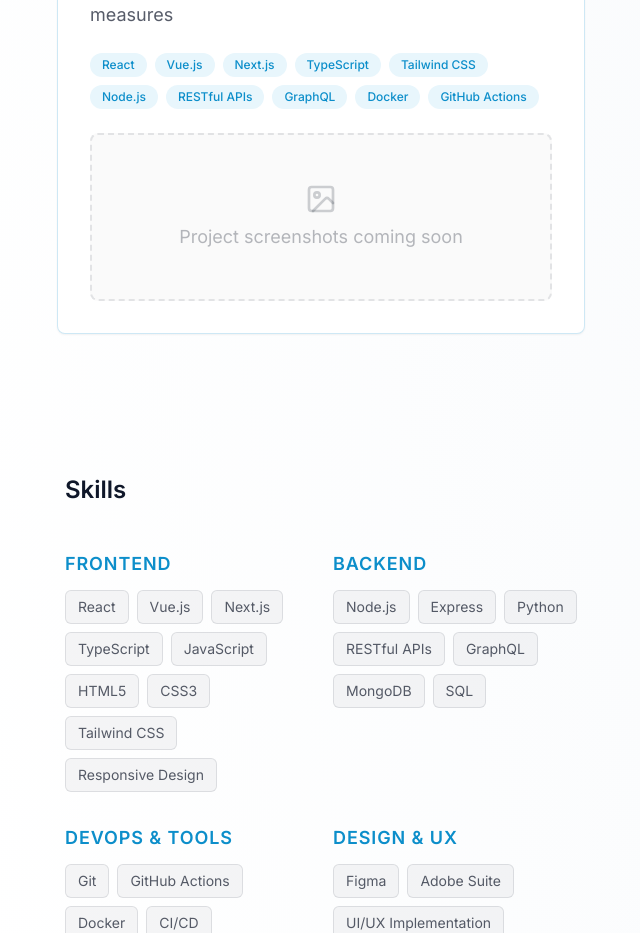
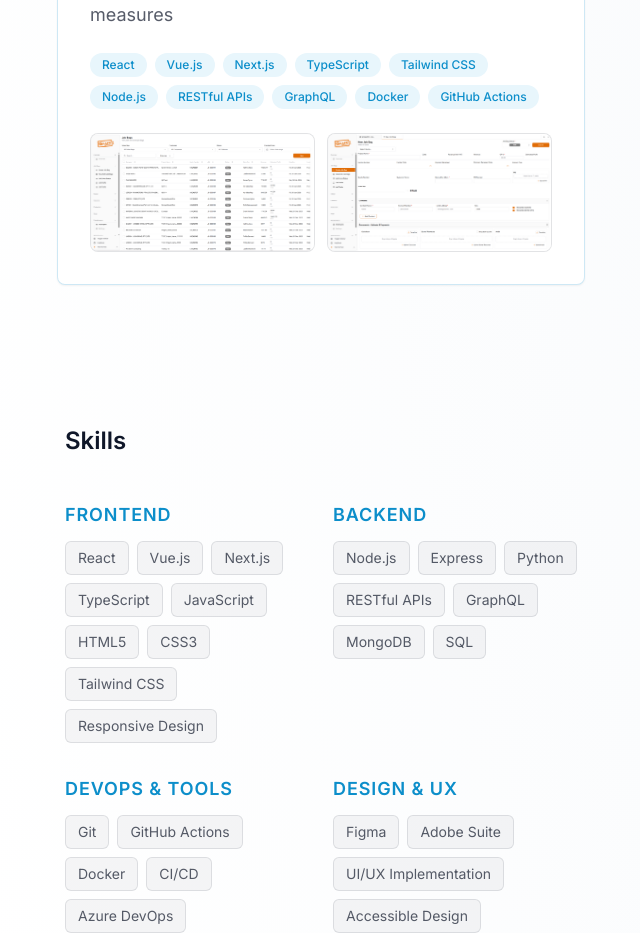
Before and after one commit to nhlanhlacliq/nhlanhla-masuku, a Next.js app: page / in a window 1280 px wide. Shown: the part 1760-2693 px from the top of the page, without its empty margins (591-1231 px from the left). Built offline with nearby package versions, Linux system fonts and the light colour scheme.

Commit message:
UI updates

```diff
--- a/src/components/FeaturedRole.tsx
+++ b/src/components/FeaturedRole.tsx
@@ -1,7 +1,7 @@
-import { ImageIcon } from "lucide-react";
 import Header from "./ui/Header";
 import Section from "./ui/Section";
 import Type from "./ui/Type";
+import ImageCarousel from "./ImageCarousel";
 
 const highlights = [
   "Designed and built responsive web applications using React, Next.js, and TypeScript, ensuring accessibility and optimal user experience across devices",
@@ -25,16 +25,47 @@ const techStack = [
   "GitHub Actions",
 ];
 
+// ─── Add new images here ────────────────────────────────
+const projectImages = [
+  { src: "/images/GF1.png", alt: "LOR — Screenshot 1" },
+  { src: "/images/GF2.png", alt: "LOR — Screenshot 2" },
+  // { src: "/images/d1.png", alt: "Project screenshot" },
+  // { src: "/images/d2.png", alt: "Project screenshot" },
+  // { src: "/images/d3.png", alt: "Project screenshot" },
+  // { src: "/images/d4.png", alt: "Project screenshot" },
+  // { src: "/images/d5.png", alt: "Project screenshot" },
+  // { src: "/images/d6.png", alt: "Project screenshot" },
+  // { src: "/images/d7.png", alt: "Project screenshot" },
+  // { src: "/images/d8.png", alt: "Project screenshot" },
+  // { src: "/images/d9.png", alt: "Project screenshot" },
+  // { src: "/images/ec1.png", alt: "Project screenshot" },
+  // { src: "/images/ec2.png", alt: "Project screenshot" },
+  // { src: "/images/ec3.png", alt: "Project screenshot" },
+  // { src: "/images/ec4.png", alt: "Project screenshot" },
+  // { src: "/images/ec5.png", alt: "Project screenshot" },
+  // { src: "/images/ec6.png", alt: "Project screenshot" },
+  // { src: "/images/ec7.png", alt: "Project screenshot" },
+  // { src: "/images/ec8.png", alt: "Project screenshot" },
+  // { src: "/images/ec9.png", alt: "Project screenshot" },
+  // { src: "/images/mp1.png", alt: "Project screenshot" },
+  // { src: "/images/mp2.png", alt: "Project screenshot" },
+  // { src: "/images/mp3.png", alt: "Project screenshot" },
+  // { src: "/images/mp4.png", alt: "Project screenshot" },
+  // { src: "/images/mp5.png", alt: "Project screenshot" },
+  // { src: "/images/mp6.png", alt: "Project screenshot" },
+  // { src: "/images/mp7.png", alt: "Project screenshot" },
+];
+
 const FeaturedRole = () => {
   return (
-    <Section id='featured' style='flex-col'>
-      <Header title='Current Work' />
+    <Section id="featured" style="flex-col">
+      <Header title="Current Work" />
 
       <div className={styles.card}>
         <div className={styles.cardHeader}>
           <div>
             <Type className={styles.role}>Full Stack Developer</Type>
-            <Type variant='highlight' className={styles.company}>
+            <Type variant="highlight" className={styles.company}>
               LOR
             </Type>
             <Type className={styles.duration}>2022 — Present</Type>
@@ -42,8 +73,8 @@ const FeaturedRole = () => {
         </div>
 
         <Type className={styles.description}>
-          Developing healthcare technology solutions focused on improving patient
-          outcomes and operational efficiency through user-centered web
+          Developing healthcare technology solutions focused on improving
+          patient outcomes and operational efficiency through user-centered web
           applications. Working in close partnership with designers, backend
           developers, and stakeholders to build compassionate, human-centered
           software.
@@ -65,15 +96,7 @@ const FeaturedRole = () => {
           ))}
         </div>
 
-        {/* Image placeholder — replace with actual LOR screenshots */}
-        <div className={styles.imagePlaceholder}>
-          <div className={styles.placeholderInner}>
-            <ImageIcon size={32} className='text-foreground/20 mb-2' />
-            <Type className='text-foreground/30 text-sm mb-0'>
-              Project screenshots coming soon
-            </Type>
-          </div>
-        </div>
+        <ImageCarousel images={projectImages} />
       </div>
     </Section>
   );
@@ -95,7 +118,4 @@ const styles = {
   techList: "flex flex-wrap gap-2 mb-6",
   badge:
     "bg-accent-2-muted text-accent-2 text-xs px-3 py-1 rounded-full font-medium",
-  imagePlaceholder:
-    "mt-4 rounded-lg border-2 border-dashed border-foreground/10 bg-foreground/[0.02]",
-  placeholderInner: "flex flex-col items-center justify-center py-12 px-4",
 };
--- /dev/null
+++ b/src/components/ImageCarousel.tsx
@@ -0,0 +1,102 @@
+"use client";
+
+import { useEffect, useRef } from "react";
+import Image from "next/image";
+
+type ImageItem = { src: string; alt: string };
+
+// ─── Tweak these ────────────────────────────────────────
+const AUTO_SCROLL_SPEED = 0.3; // px per frame (0 = off)
+const ROW_HEIGHT_SM = 144; // px — row height on small screens
+const ROW_HEIGHT_LG = 176; // px — row height on larger screens
+// Masonry-like width pattern — cycles through these for visual variety
+const SIZES = ["w-56", "w-44", "w-52", "w-48", "w-60", "w-40"];
+// ────────────────────────────────────────────────────────
+
+const ImageCarousel = ({ images }: { images: ImageItem[] }) => {
+  const scrollRef = useRef<HTMLDivElement>(null);
+  const pausedRef = useRef(false);
+
+  useEffect(() => {
+    const el = scrollRef.current;
+    if (!el) return;
+
+    let animId: number;
+
+    const tick = () => {
+      if (!pausedRef.current && el.scrollWidth > el.clientWidth) {
+        el.scrollLeft += AUTO_SCROLL_SPEED;
+        // Seamless loop: snap back when reaching the duplicate half
+        const half = el.scrollWidth / 2;
+        if (el.scrollLeft >= half) {
+          el.scrollLeft -= half;
+        }
+      }
+      animId = requestAnimationFrame(tick);
+    };
+
+    animId = requestAnimationFrame(tick);
+    return () => cancelAnimationFrame(animId);
+  }, []);
+
+  const isScrollable = images.length > 3;
+
+  // Duplicate images for seamless infinite loop
+  const displayImages = isScrollable ? [...images, ...images] : images;
+
+  // ── Few images: simple responsive grid ──
+  if (!isScrollable) {
+    return (
+      <div className='mt-4 grid grid-cols-1 sm:grid-cols-2 gap-3'>
+        {images.map((img, idx) => (
+          <div
+            key={idx}
+            className='rounded-lg overflow-hidden border border-foreground/10 bg-foreground/[0.02]'
+          >
+            <Image
+              src={img.src}
+              alt={img.alt}
+              width={600}
+              height={400}
+              className='w-full h-auto object-cover'
+            />
+          </div>
+        ))}
+      </div>
+    );
+  }
+
+  // ── Many images: scrollable 2-row masonry carousel ──
+  return (
+    <div
+      ref={scrollRef}
+      className='mt-4 -mx-6 px-6 overflow-x-auto scrollbar-hide'
+      onMouseEnter={() => {
+        pausedRef.current = true;
+      }}
+      onMouseLeave={() => {
+        pausedRef.current = false;
+      }}
+    >
+      <div className='grid grid-rows-2 grid-flow-col gap-3 w-max py-1'>
+        {displayImages.map((img, idx) => (
+          <div
+            key={idx}
+            className={`${SIZES[idx % SIZES.length]} rounded-lg overflow-hidden border border-foreground/10 bg-foreground/[0.02] flex-shrink-0`}
+            style={{ height: `clamp(${ROW_HEIGHT_SM}px, 20vw, ${ROW_HEIGHT_LG}px)` }}
+          >
+            <Image
+              src={img.src}
+              alt={img.alt}
+              width={400}
+              height={300}
+              className='w-full h-full object-cover'
+            />
+          </div>
+        ))}
+      </div>
+    </div>
+  );
+};
+
+export default ImageCarousel;
```
